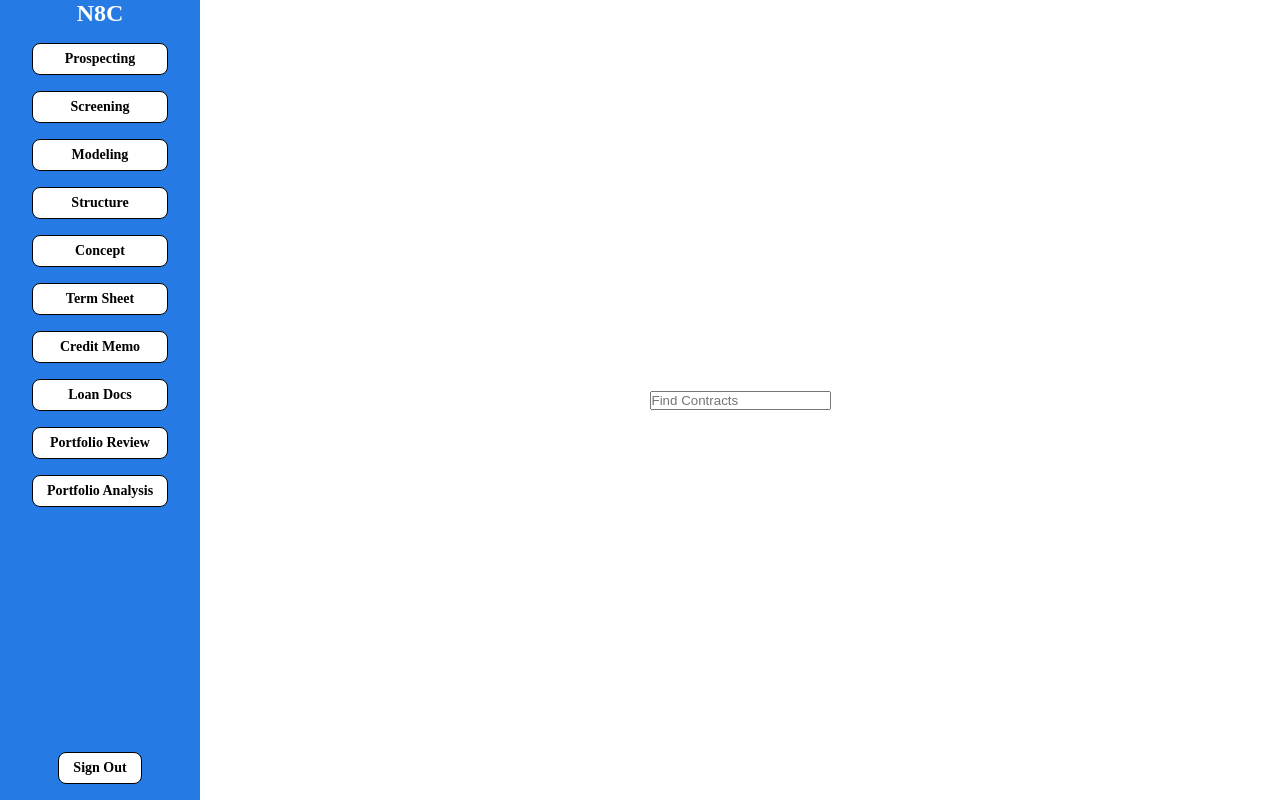
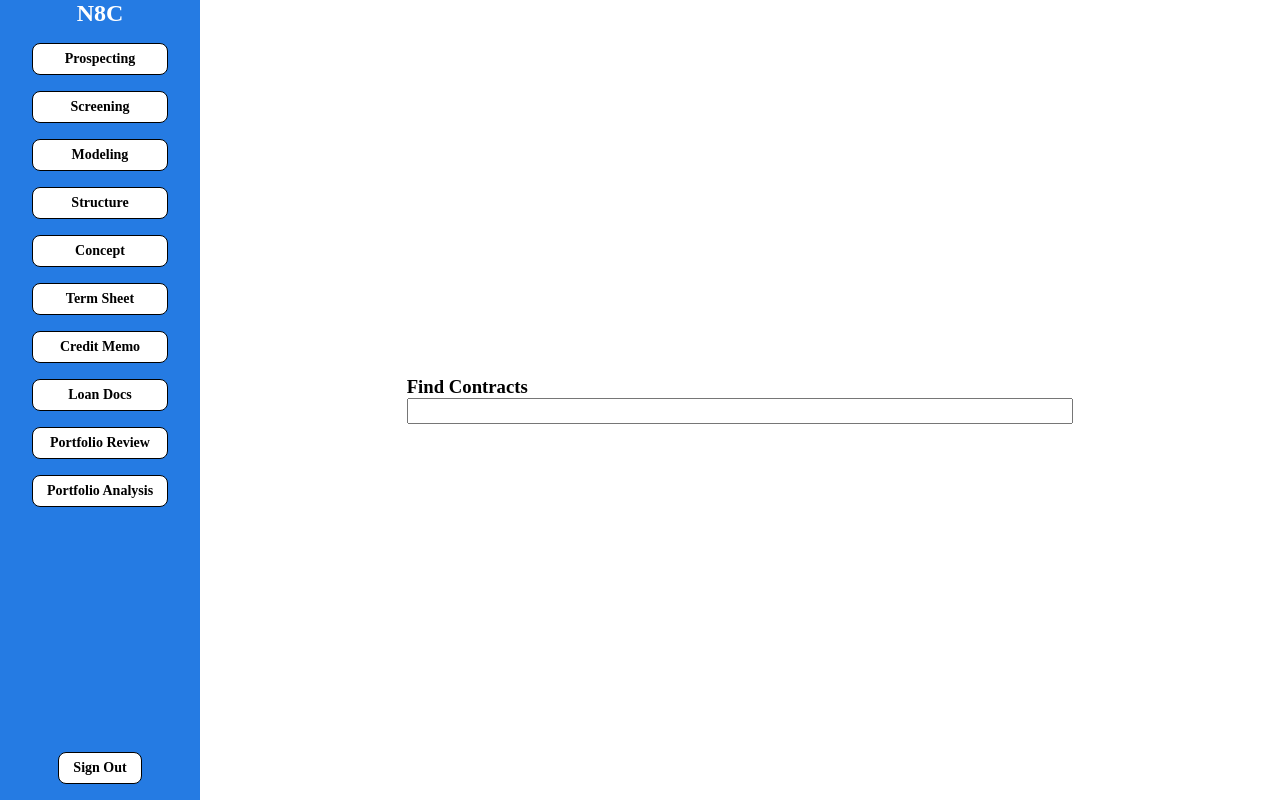
Before and after one commit to Kerlin-Augustin/n8c, a React (Vite) app in the folder frontend/: page / in a window 1280 px wide. Built offline with nearby package versions, Linux system fonts and the light colour scheme.

Commit message:
pulling data from database

```diff
--- a/frontend/src/components/searchquery/SearchQuery.tsx
+++ b/frontend/src/components/searchquery/SearchQuery.tsx
@@ -1,15 +1,48 @@
+import { useState, useEffect } from "react"
+import axios from 'axios'
+
 const SearchQuery = () => {
 
-  // const style: { [key: string]: React.CSSProperties } = {
-  //   queryContainer: {
-  //     display: 'flex',
-  //     border: "1px solid red"
-  //   }
-  // }
+  const [searchQuery, setSearchQuery] = useState('')
+
+  const style: { [key: string]: React.CSSProperties } = {
+    queryContainer: {
+      margin: "1em",
+    },
+    queryInput: {
+      width: '50em',
+      height: '2em',
+    }
+  }
+
+  useEffect(() => {
+    const timeout = setTimeout(() => {
+      if (searchQuery) {
+        axios
+          .get('/api/userCompany')
+          .then(res => {
+            console.log(searchQuery)
+            if (searchQuery.toLowerCase() === res.data[0].companyName.toLowerCase()) {
+              console.log(res.data[0]._id)
+            }
+          })
+      }
+    }, 300)
+    return () => clearTimeout(timeout)
+  }, [searchQuery])
+
+  const handleChange = (e: any) => {
+    setSearchQuery(e.target.value)
+  }
 
   return (
-    <div>
-      <input type='search' placeholder="Find Contracts"/>
+    <div style={style.queryContainer}>
+      <h3>Find Contracts</h3>
+      <input
+        type='search'
+        style={style.queryInput}
+        onChange={handleChange}
+      />
     </div>
   )
 }
```
